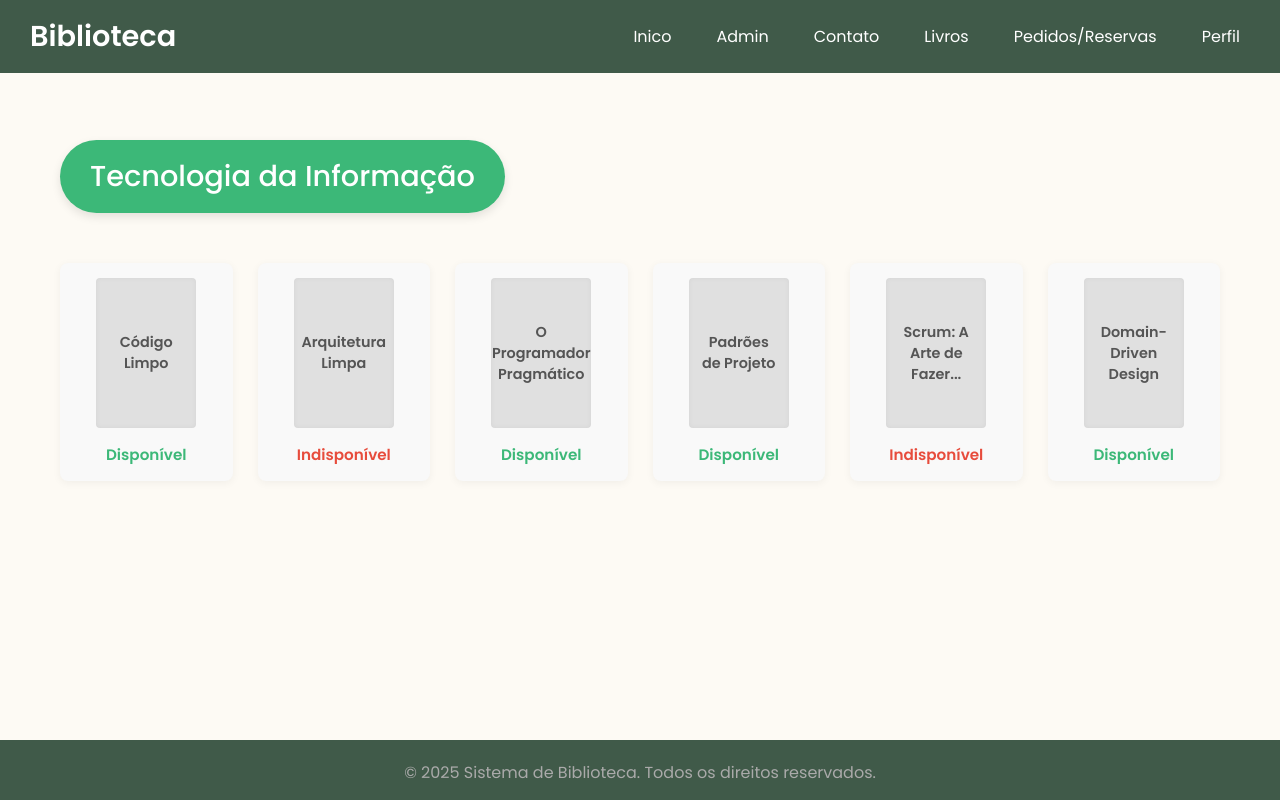
After one commit to TavaresItalo01/Sistema_Biblioteca, a Django app: page /livros/ in a window 1280 px wide. The commit adds this page. Run offline with Django 5.2, Linux system fonts and the light colour scheme.

Commit message:
criação da protótipo tela livros, no biblioteca/

```diff
--- /dev/null
+++ b/Sistema_Biblioteca/biblioteca/static/biblioteca/css/telaLivrosStyle.css
@@ -0,0 +1,94 @@
+.livros-container {
+    max-width: 1200px;
+    margin: 40px auto;
+    padding: 0 20px;
+}
+
+.categoria-banner {
+    background-color: #3cb878;
+    color: white;
+    padding: 15px 30px;
+    border-radius: 50px;
+    font-size: 1.8rem;
+    font-weight: 500;
+    display: inline-block;
+    margin-bottom: 50px;
+    box-shadow: 0 4px 10px rgba(0, 0, 0, 0.1);
+}
+
+.livros-grid {
+    display: grid;
+    grid-template-columns: repeat(6, 1fr); /* 6 colunas */
+    gap: 25px;
+}
+
+.livro-card {
+    display: flex;
+    flex-direction: column;
+    align-items: center;
+    text-align: center;
+    padding: 15px;
+    background-color: #f9f9f9;
+    border-radius: 8px;
+    box-shadow: 0 2px 8px rgba(0, 0, 0, 0.05);
+    transition: transform 0.2s ease, box-shadow 0.2s ease;
+}
+
+.livro-card:hover {
+    transform: translateY(-3px);
+    box-shadow: 0 5px 15px rgba(0, 0, 0, 0.1);
+}
+
+.livro-card .capa-livro {
+    width: 100px;
+    height: 150px;
+    background-color: #e0e0e0;
+    border-radius: 4px;
+    margin-bottom: 10px;
+    display: flex;
+    justify-content: center;
+    align-items: center;
+    padding: 10px;
+    font-weight: bold;
+    color: #555;
+    font-size: 0.9rem;
+    box-shadow: inset 0 0 5px rgba(0,0,0,0.05);
+}
+
+.livro-card .status-disponivel {
+    color: #3cb878;
+    font-weight: bold;
+    font-size: 0.95rem;
+    margin-top: 5px;
+}
+
+.livro-card .status-indisponivel {
+    color: #e74c3c;
+    font-weight: bold;
+    font-size: 0.95rem;
+    margin-top: 5px;
+}
+
+/* Responsividade*/
+@media (max-width: 1024px) {
+    .livros-grid {
+        grid-template-columns: repeat(4, 1fr);
+    }
+}
+
+@media (max-width: 768px) {
+    .livros-grid {
+        grid-template-columns: repeat(3, 1fr);
+    }
+}
+
+@media (max-width: 480px) {
+    .livros-grid {
+        grid-template-columns: repeat(2, 1fr);
+        gap: 15px;
+    }
+    .livro-card .capa-livro {
+        width: 120px; /* Ajusta para 2 colunas */
+        height: 170px;
+    }
+}
--- a/Sistema_Biblioteca/biblioteca/templates/biblioteca/base.html
+++ b/Sistema_Biblioteca/biblioteca/templates/biblioteca/base.html
@@ -16,6 +16,9 @@
             <a href="/">Inico</a>
             <a href="#">Admin</a>
             <a href="#">Contato</a>
+            <a href="{% url 'telaLivros' %}">Livros</a>
+            <a href="#">Pedidos/Reservas</a>
+            <a href="#">Perfil</a>
         </nav>
     </header>
 
--- /dev/null
+++ b/Sistema_Biblioteca/biblioteca/templates/biblioteca/telaLivros.html
@@ -0,0 +1,46 @@
+{% extends 'biblioteca/base.html' %}
+{% load static %}
+
+{% block title %}Livros - Categoria{% endblock %}
+
+{% block content %}
+
+<link rel="stylesheet" href="{% static 'biblioteca/css/telaLivrosStyle.css' %}">
+
+<div class="livros-container">
+
+    <h1 class="categoria-banner">Tecnologia da Informação</h1>
+
+    <div class="livros-grid">
+
+        <div class="livro-card">
+            <div class="capa-livro">Código Limpo</div> <span class="status-disponivel">Disponível</span> </div>
+        <div class="livro-card">
+            <div class="capa-livro">Arquitetura Limpa</div>
+            <span class="status-indisponivel">Indisponível</span>
+        </div>
+
+        <div class="livro-card">
+            <div class="capa-livro">O Programador Pragmático</div>
+            <span class="status-disponivel">Disponível</span>
+        </div>
+
+        <div class="livro-card">
+            <div class="capa-livro">Padrões de Projeto</div>
+            <span class="status-disponivel">Disponível</span>
+        </div>
+
+        <div class="livro-card">
+            <div class="capa-livro">Scrum: A Arte de Fazer...</div>
+            <span class="status-indisponivel">Indisponível</span>
+        </div>
+
+        <div class="livro-card">
+            <div class="capa-livro">Domain-Driven Design</div>
+            <span class="status-disponivel">Disponível</span>
+        </div>
+
+    </div>
+</div>
+
+{% endblock %}
--- a/Sistema_Biblioteca/biblioteca/urls.py
+++ b/Sistema_Biblioteca/biblioteca/urls.py
@@ -4,5 +4,5 @@ from . import views
 urlpatterns = [
     path('', views.telaInicial, name='telaInicial'),
     path('interesse/', views.area_interesse, name='telaAreaInteresse'),
-    # path('livros/', views.lista_livros, name='lista_livros'),
+    path('livros/', views.lista_livros, name='telaLivros'),
 ]
--- a/Sistema_Biblioteca/biblioteca/views.py
+++ b/Sistema_Biblioteca/biblioteca/views.py
@@ -5,3 +5,6 @@ def telaInicial(request):
 
 def area_interesse(request):
     return render(request, 'biblioteca/telaAreaInteresse.html')
+
+def lista_livros(request):
+    return render(request, 'biblioteca/telaLivros.html')
```
Also changed, not shown: Sistema_Biblioteca/biblioteca/static/biblioteca/css/telaAreaInteresseStyle.css (+4 -9 lines), Sistema_Biblioteca/biblioteca/templates/biblioteca/telaAreaInteresse.html (+7 -7 lines).
